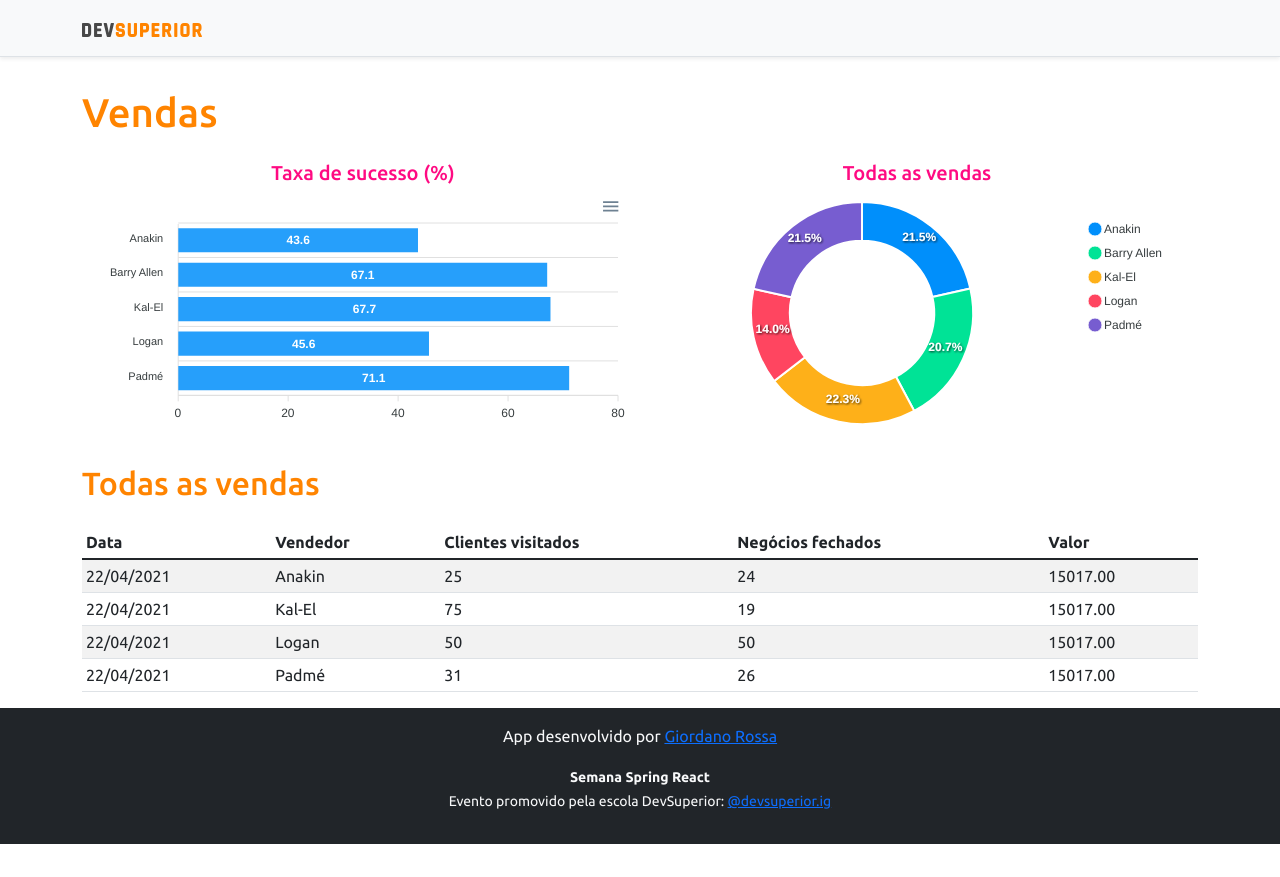
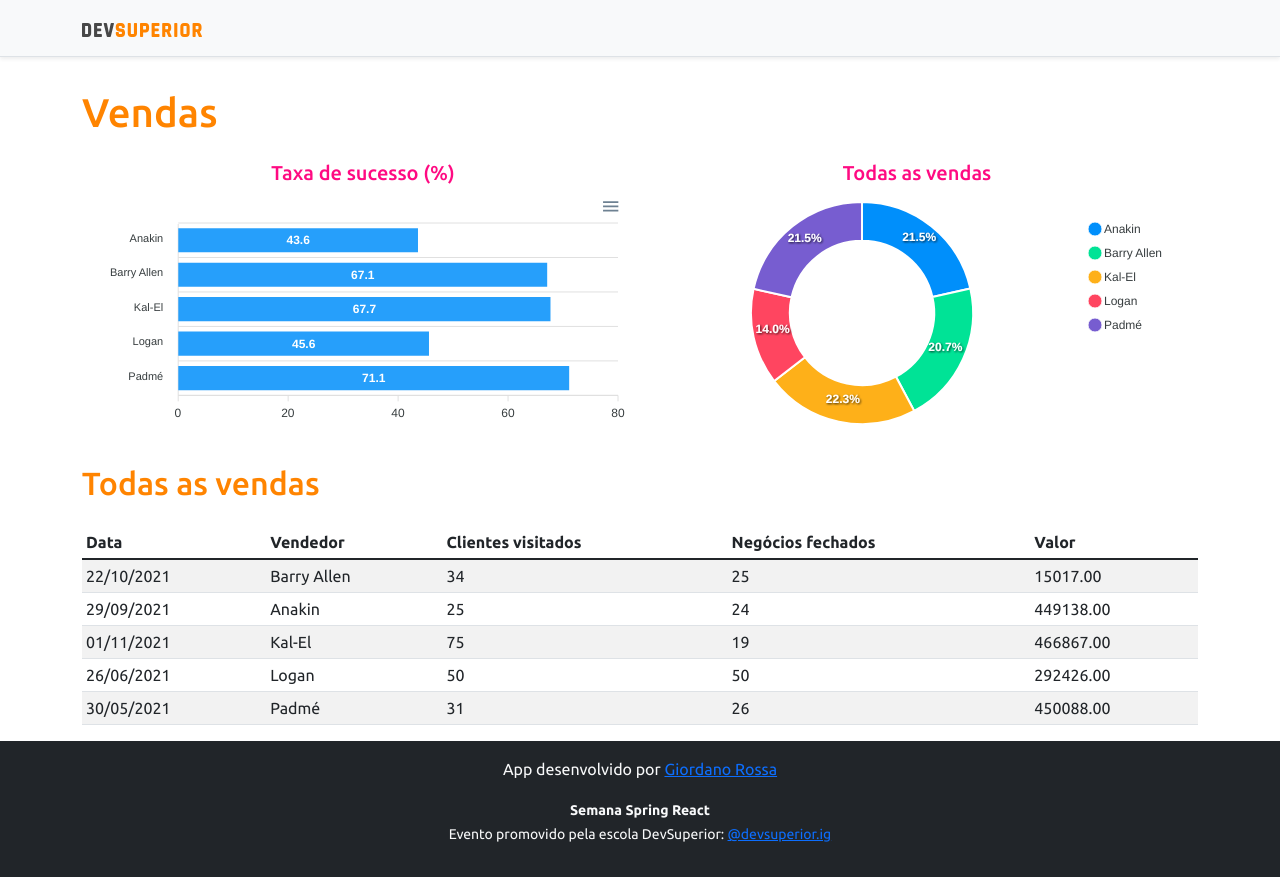
Before and after one commit to nogidora/projeto-sds5, a React (Create React App) app in the folder frontend/: page / in a window 1280 px wide. Before the commit the page ends 844 px from the top, so only its background shows below. Built offline with nearby package versions, Linux system fonts and the light colour scheme.

Commit message:
Mock up Update 2

```diff
--- a/frontend/src/components/DataTable/index.tsx
+++ b/frontend/src/components/DataTable/index.tsx
@@ -13,32 +13,40 @@ const  DataTable = () =>{
                 </thead>
                 <tbody>
                     <tr>
-                        <td>22/04/2021</td>
+                        <td>22/10/2021</td>
+                        <td>Barry Allen</td>
+                        <td>34</td>
+                        <td>25</td>
+                        <td>15017.00</td>
+                    </tr>
+
+                    <tr>
+                        <td>29/09/2021</td>
                         <td>Anakin</td>
                         <td>25</td>
                         <td>24</td>
-                        <td>15017.00</td>
+                        <td>449138.00</td>
                     </tr>
                     <tr>
-                        <td>22/04/2021</td>
+                        <td>01/11/2021</td>
                         <td>Kal-El</td>
                         <td>75</td>
                         <td>19</td>
-                        <td>15017.00</td>
+                        <td>466867.00</td>
                     </tr>
                     <tr>
-                        <td>22/04/2021</td>
+                        <td>26/06/2021</td>
                         <td>Logan</td>
                         <td>50</td>
                         <td>50</td>
-                        <td>15017.00</td>
+                        <td>292426.00</td>
                     </tr>
                     <tr>
-                        <td>22/04/2021</td>
+                        <td>30/05/2021</td>
                         <td>Padmé</td>
                         <td>31</td>
                         <td>26</td>
-                        <td>15017.00</td>
+                        <td>450088.00</td>
                     </tr>
 
                 </tbody>
```
